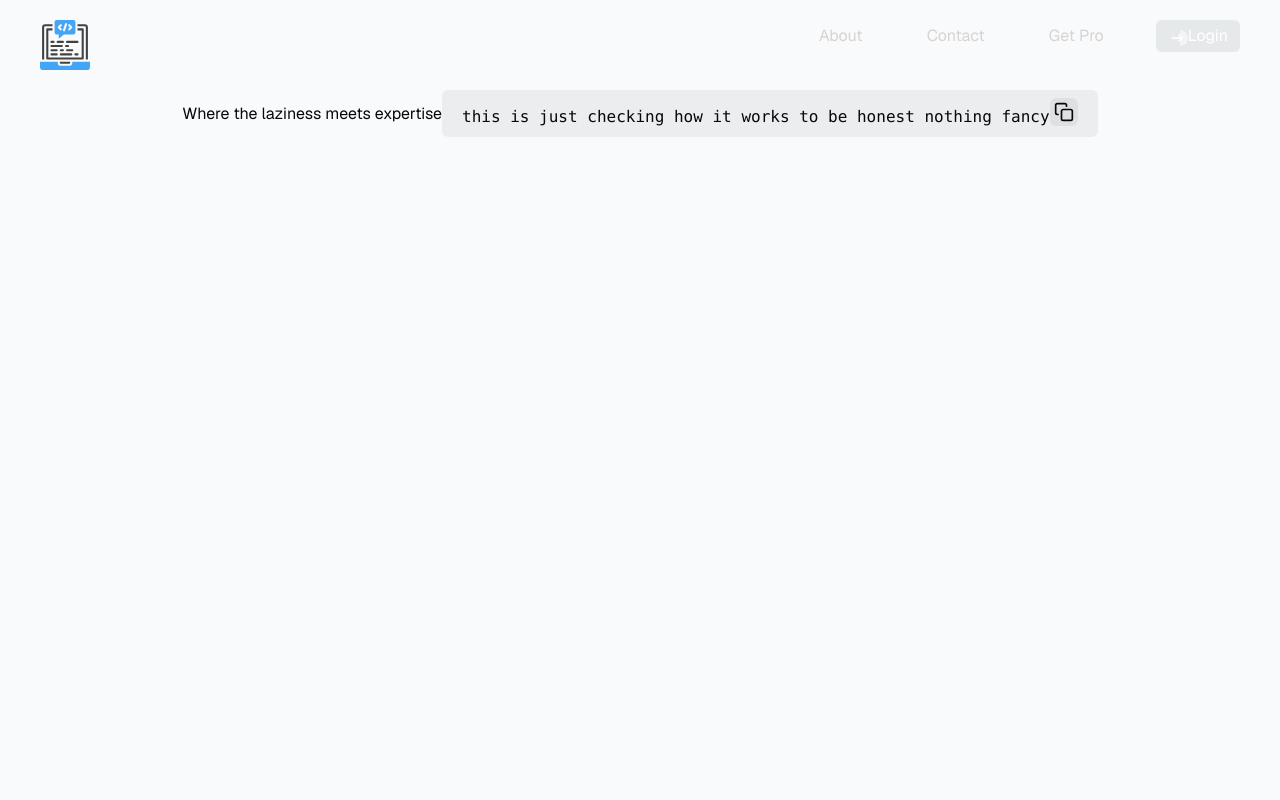
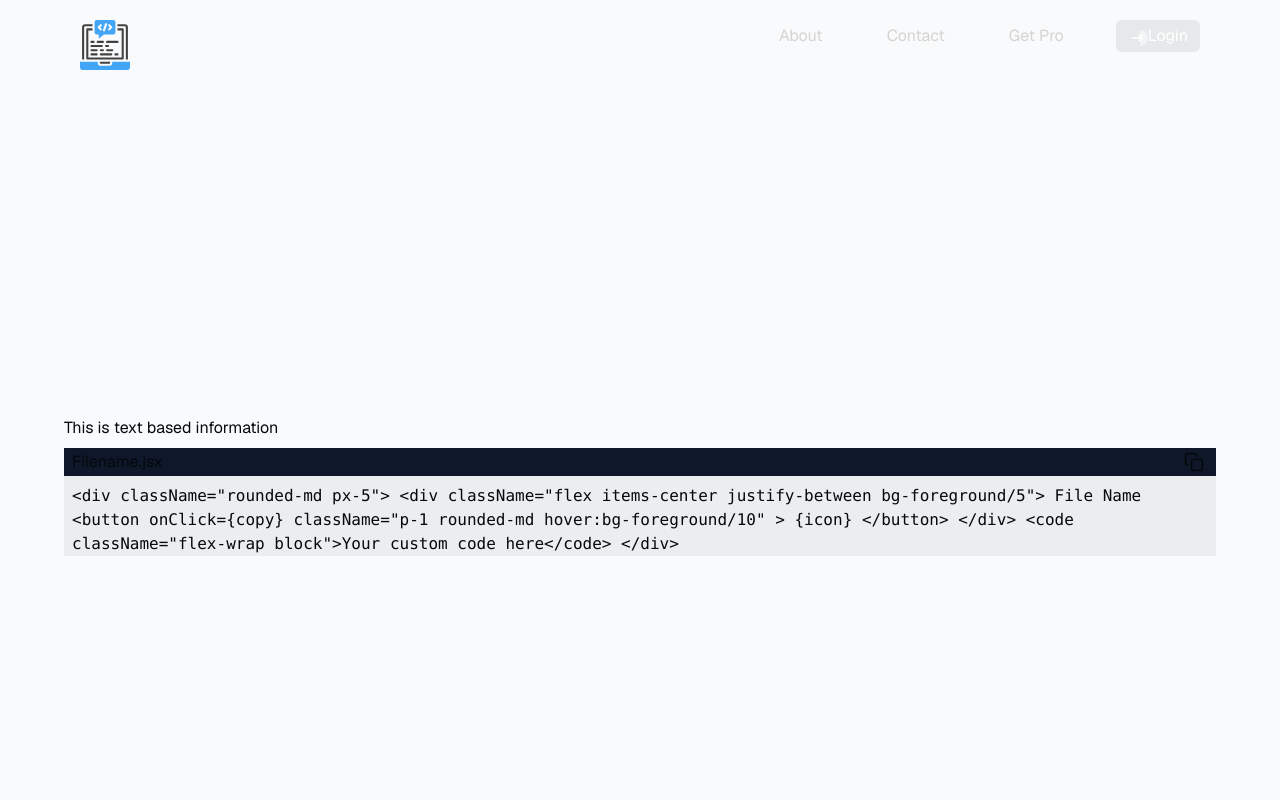
Before and after one commit to saurabhje/code-board, a Next.js app: page / in a window 1280 px wide. Shown: the top 800 px of the page. Built offline with nearby package versions, Linux system fonts and the light colour scheme; no server answers.

Commit message:
still happening

```diff
--- a/app/layout.tsx
+++ b/app/layout.tsx
@@ -23,7 +23,7 @@ export default function RootLayout({
     <html lang="en" className={GeistSans.className}>
       <body className="bg-background text-foreground">
         <Navbar/>
-        <main className="overflow-hidden min-h-screen flex flex-col items-center">
+        <main className="overflow-hidden min-h-screen flex flex-col justify-center items-center">
           {children}
         </main>
         <Footer/>
--- a/app/page.tsx
+++ b/app/page.tsx
@@ -14,17 +14,32 @@ export default async function Index() {
       return false;
     }
   };
-
+  const jsxCode = (
+    `
+    <div className="rounded-md px-5">
+      <div className="flex items-center justify-between bg-foreground/5">
+        File Name
+        <button
+          onClick={copy}
+          className="p-1 rounded-md hover:bg-foreground/10"
+        >
+          {icon}
+        </button>
+      </div>
+      <code className="flex-wrap block">Your custom code here</code>
+    </div>
+    `
+  );
   const isSupabaseConnected = canInitSupabaseClient();
 
   return (
-    <div className="flex flex-col lg:flex-row items-center justify-center">
-    <div className="text">
-        <p>Where the laziness meets expertise</p>
-    </div>
-    <div className="code">
-      <Code code = "this is just checking how it works to be honest nothing fancy" />
-    </div>
+    <div className={`${styles.container} flex flex-col`}>
+      <div className={styles.texts}>
+        <p>This is text based information</p>
+      </div>
+      <div className={styles.code}>
+        <Code code={jsxCode}/>
+      </div>
     </div>
   );
 }
--- a/app/utils.module.css
+++ b/app/utils.module.css
@@ -1,3 +1,13 @@
+.container{
+    max-width: 90%;
+}
+.texts{
+    align-self: flex-start;
+}
+.code{
+    align-self: flex-start;
+}
+
 @media screen and (max-width: 768px) {
     .navTitle {
         width: 100%;
--- a/components/Code.tsx
+++ b/components/Code.tsx
@@ -1,6 +1,6 @@
-'use client'
+"use client";
 
-import { useState } from 'react'
+import { useState } from "react";
 
 const CopyIcon = () => (
   <svg
@@ -17,7 +17,7 @@ const CopyIcon = () => (
     <rect x="9" y="9" width="13" height="13" rx="2" ry="2"></rect>
     <path d="M5 15H4a2 2 0 0 1-2-2V4a2 2 0 0 1 2-2h9a2 2 0 0 1 2 2v1"></path>
   </svg>
-)
+);
 
 const CheckIcon = () => (
   <svg
@@ -33,26 +33,28 @@ const CheckIcon = () => (
   >
     <polyline points="20 6 9 17 4 12"></polyline>
   </svg>
-)
+);
 
 export default function Code({ code }: { code: string }) {
-  const [icon, setIcon] = useState(CopyIcon)
+  const [icon, setIcon] = useState(CopyIcon);
 
   const copy = async () => {
-    await navigator?.clipboard?.writeText(code)
-    setIcon(CheckIcon)
-    setTimeout(() => setIcon(CopyIcon), 2000)
-  }
-
+    await navigator?.clipboard?.writeText(code);
+    setIcon(CheckIcon);
+    setTimeout(() => setIcon(CopyIcon), 2000);
+  };
   return (
-    <pre className="bg-foreground/5 rounded-md px-5 py-2">
-      <code>{code}</code>
+    <div className="rounded-md py-2 border-white">
+      <div className="flex items-center justify-between bg-slate-900 text-base px-2">
+        <p>Filename.jsx</p>
         <button
           onClick={copy}
-        className="p-1 rounded-md bg-foreground/5 hover:bg-foreground/10"
+          className="p-1 rounded-md hover:bg-foreground/10"
         >
           {icon}
         </button>
-    </pre>
-  )
+      </div>
+      <code className="flex-wrap block bg-foreground/5 pt-2 px-2">{code}</code>
+    </div>
+  );
   }
--- a/components/Navbar.tsx
+++ b/components/Navbar.tsx
@@ -9,7 +9,7 @@ export default function Navbar() {
 
   return (
     <nav
-      className={`text-stone-300 py-5 px-6 lg:px-10 flex flex-col md:flex-row md:justify-between items-center gap-3  ${
+      className={`py-5 px-6 lg:px-20 flex flex-col md:flex-row md:justify-between items-center gap-3  ${
         navdrop ? "animate-in " + style.navUi : ""
       } `}
     >
@@ -30,7 +30,7 @@ export default function Navbar() {
         </button>
       </div>
       <div
-        className={`${style.links} self-start md:flex ${
+        className={`${style.links} self-start md:flex md:text-stone-300 ${
           navdrop ? "flex" : "hidden"
         } flex-col md:flex-row sm:gap-5 md:gap-3 lg:gap-10`}
       >
--- a/package.json
+++ b/package.json
@@ -6,6 +6,8 @@
     "start": "next start"
   },
   "dependencies": {
+    "@mdx-js/loader": "^3.0.0",
+    "@next/mdx": "^14.0.3",
     "@supabase/ssr": "latest",
     "@supabase/supabase-js": "latest",
     "autoprefixer": "10.4.15",
--- a/tailwind.config.js
+++ b/tailwind.config.js
@@ -17,8 +17,5 @@ module.exports = {
       },
     },
   },
-  plugins: [require("daisyui")],
-  daisyui: {
-    themes: ["dark"],
-  },
+  plugins: []
 }
```
Also changed, not shown: 1 other file (tests, documents, lock files or other folders). Lines whose indentation alone changed are shown as unchanged.
